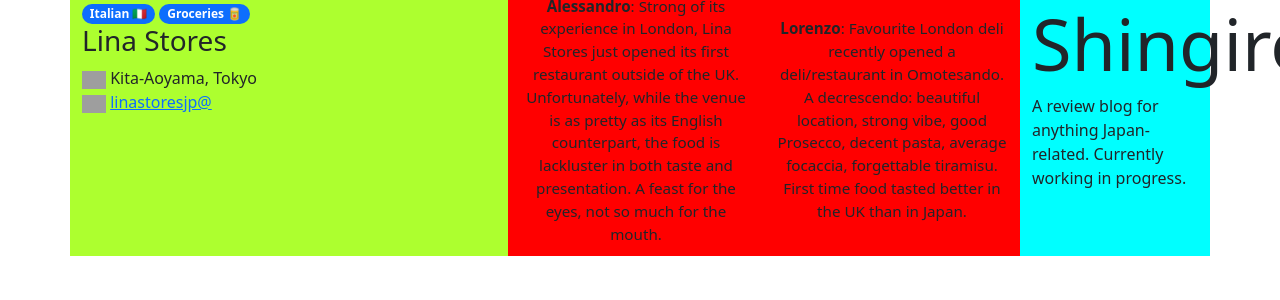
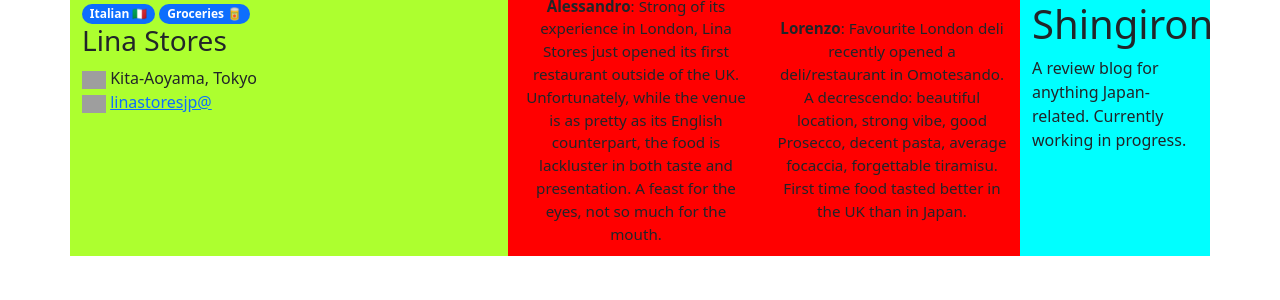
Before and after one commit to alessandrosp/shingiron, a Jekyll site: the page built from docs/index.html, in a window 1280 px wide. Shown: the top 300 px of the page. Built offline with Jekyll 4.4.1, drawn with Linux system fonts in a browser that asks for light colours; nearby versions of some CDN libraries; comment, search, counter and statistics services are not loaded; grey boxes are pictures that could not be loaded.

Commit message:
Update index.html

```diff
--- a/docs/index.html
+++ b/docs/index.html
@@ -46,7 +46,7 @@
   </div>
   <!-- The right-most panel with the About Us section. -->
   <div class="col-2 d-none d-lg-block sidebar">
-    <h1 class="display-2">Shingiron</h1>
+    <h1>Shingiron</h1>
     <p>A review blog for anything Japan-related. Currently working in progress.</p>
   </div>
 </div>
```
